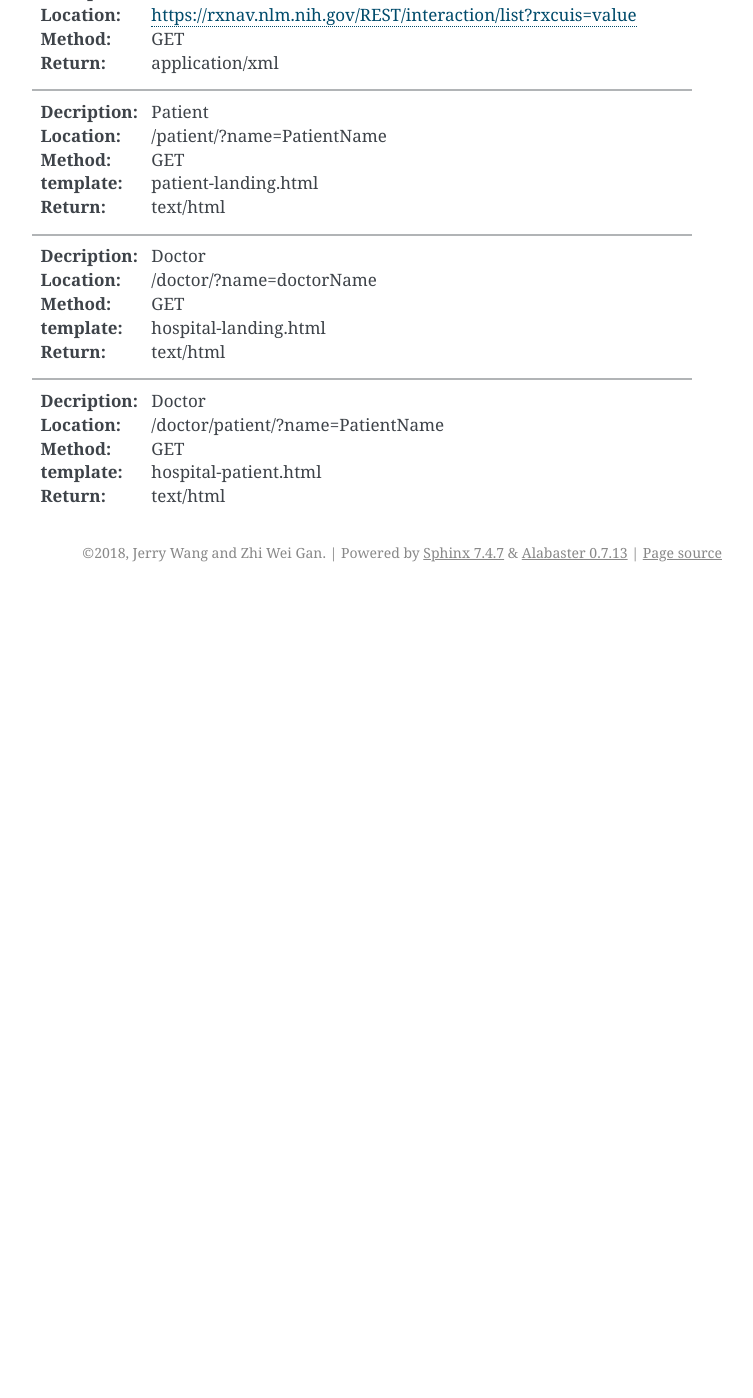
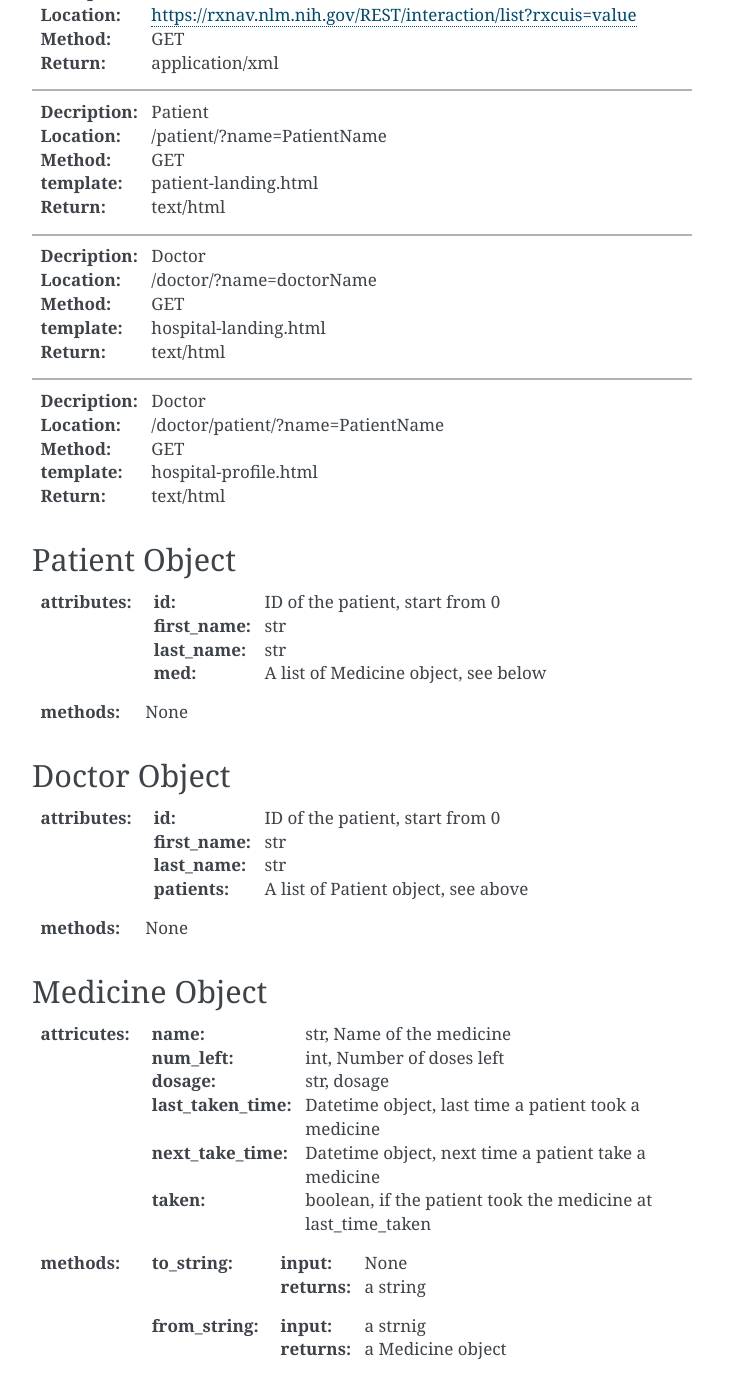
Before and after one commit to pkqxdd/medacognitive, a Sphinx documentation site: the page built from docs/README.rst, in a window 1280 px wide and 1400 px high, scrolled down 535 px. Shown: the whole window, without its empty margins (388-1141 px from the left). Built offline with Sphinx 7.4.7, drawn with Linux system fonts in a browser that asks for light colours; before the commit the page ends 1127 px from its top, so only the background shows below that.

Commit message:
Update README.rst

```diff
--- a/docs/README.rst
+++ b/docs/README.rst
@@ -48,5 +48,44 @@ API Docs
 :Decription: Doctor
 :Location: /doctor/patient/?name=PatientName
 :Method: GET
-:template: hospital-patient.html
+:template: hospital-profile.html
 :Return: text/html
+
+Patient Object
+--------------
+
+:attributes:
+  :id: ID of the patient, start from 0
+  :first_name: str
+  :last_name: str
+  :med: A list of Medicine object, see below
+:methods: None
+
+Doctor Object
+-------------
+
+:attributes:
+  :id: ID of the patient, start from 0
+  :first_name: str
+  :last_name: str
+  :patients: A list of Patient object, see above
+:methods: None
+
+Medicine Object
+---------------
+
+:attricutes:
+  :name: str, Name of the medicine
+  :num_left: int, Number of doses left
+  :dosage: str, dosage
+  :last_taken_time: Datetime object, last time a patient took a medicine
+  :next_take_time: Datetime object, next time a patient take a medicine
+  :taken: boolean, if the patient took the medicine at last_time_taken
+
+:methods:
+  :to_string:
+    :input: None
+    :returns: a string
+  :from_string:
+    :input: a strnig
+    :returns: a Medicine object
```
